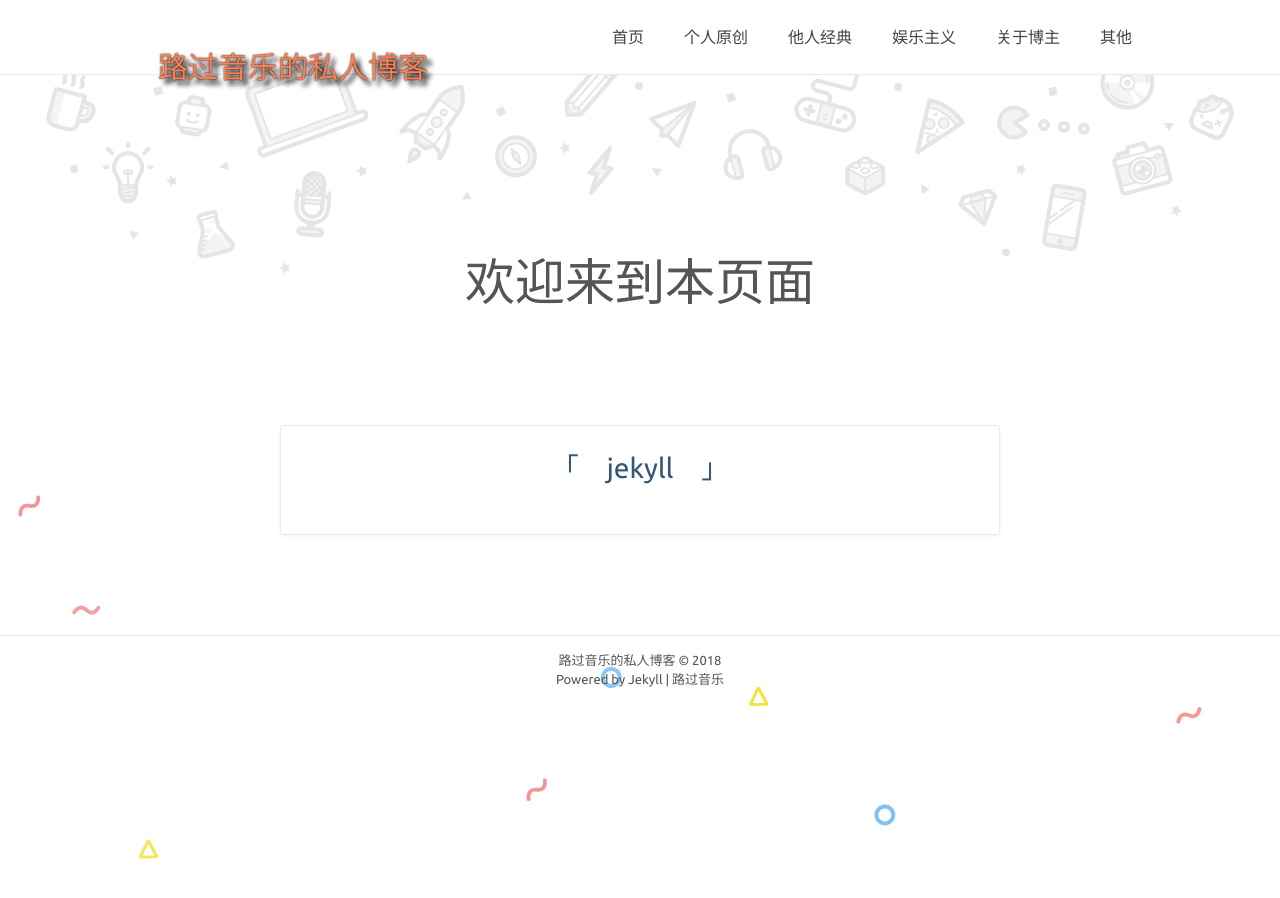
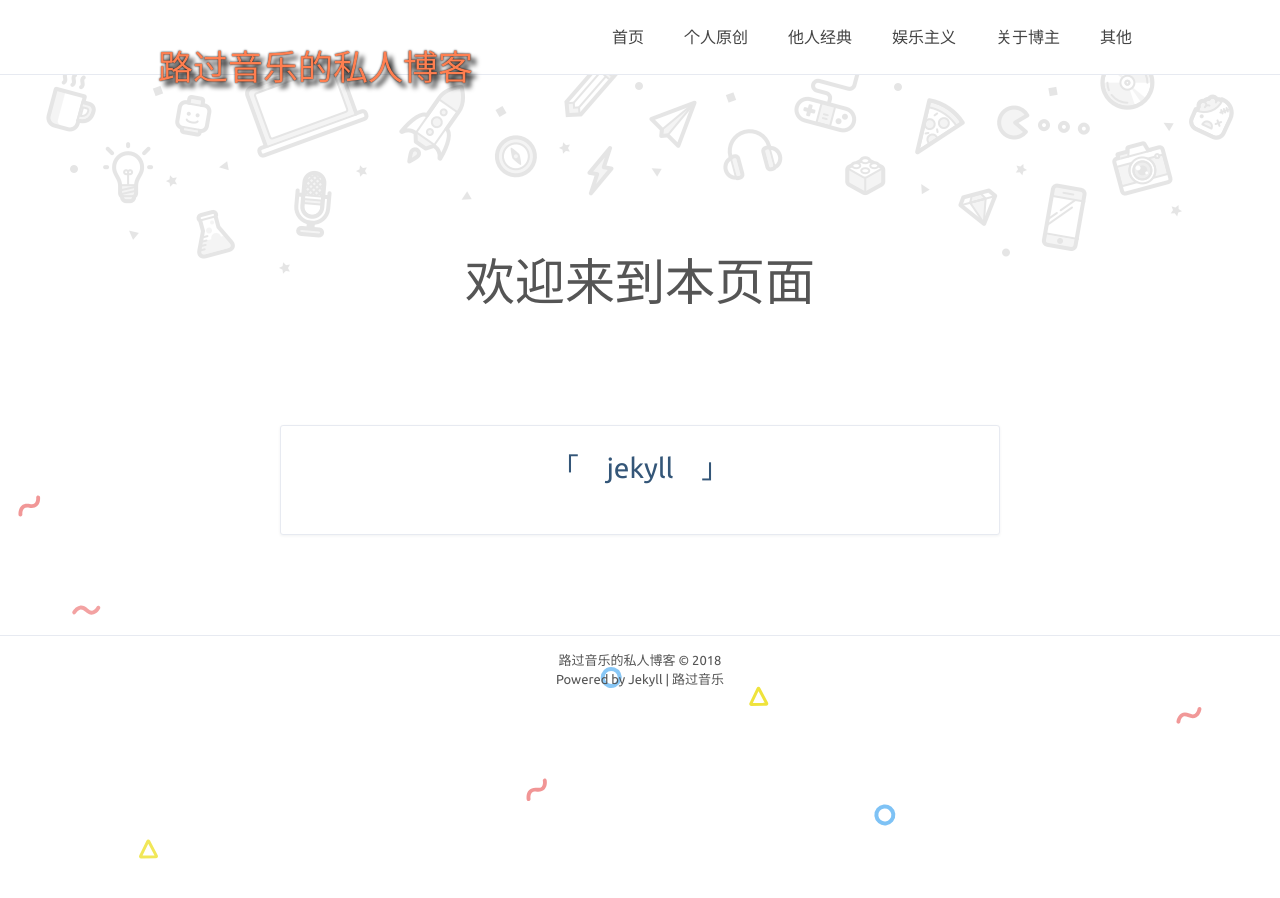
Before and after one commit to Gsonggit/Gsonggit.github.io, a Jekyll site: the page built from other.html, in a window 1280 px wide. Built offline with Jekyll 4.4.1, drawn with Linux system fonts in a browser that asks for light colours; comment, search, counter and statistics services are not loaded.

Commit message:
2018-10-27

```diff
--- a/_includes/header.html
+++ b/_includes/header.html
@@ -1,7 +1,7 @@
 <header id="index-header">
   <div class="top-center">
       <div class="logo">
-          <p style="text-shadow: 0 0 2px black,5px 5px 5px black;color: coral" >{{ site.webtitle }}</p>
+          <p style="text-shadow: 0 0 2px black,5px 5px 5px black;color: coral;font-family: Pacifico" >{{ site.webtitle }}</p>
       </div>
       <nav class="top-nav">
           <ul>
--- a/assets/css/style.css
+++ b/assets/css/style.css
@@ -32,17 +32,12 @@
 .logo{
     height: 100%;
     width: auto;
-    font-size: 30px;
-    line-height: 75px;
+    font-size: 35px;
+    line-height: 60px;
     float: left;
     margin-left: 30px;
 }
-.logo a{
-  color: #444;
-  /*display: block;*/
-  /*font-family: 'Kaushan Script', cursive;*/
-  font-family: Pacifico;
-}
+
 .top-nav{
     height: 100%;
     width: auto;
--- a/other.html
+++ b/other.html
@@ -16,7 +16,7 @@
             <span class="tag-name" >
                 <a href="{{ friend[1] }}">「&emsp;{{ friend[0] }}&emsp;」</a>
             </span>
-                </br>
+                <br>
           {% endfor %}
         </li>
     </ul>
```
